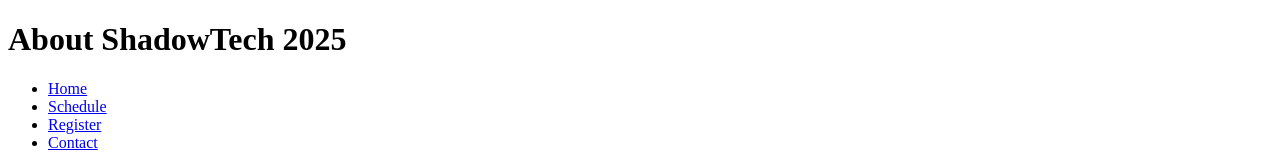
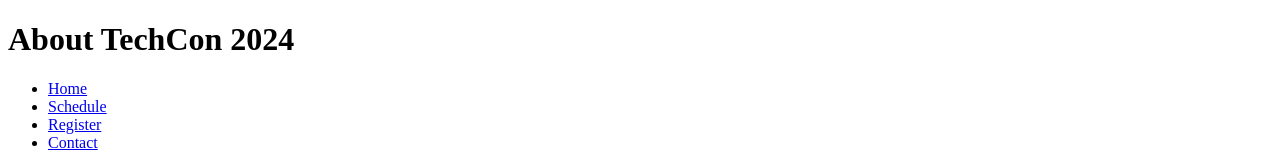
Before and after one commit to Black-Emperor33/TechCon_HTML, a plain HTML site: page techcon_website/about.html in a window 1280 px wide. Shown: the top 160 px of the page. Drawn offline with Linux system fonts and the light colour scheme.

Commit message:
About page

```diff
--- a/techcon_website/about.html
+++ b/techcon_website/about.html
@@ -7,7 +7,7 @@
 </head>
 <body>
 <header>
-    <h1>About ShadowTech 2025</h1>
+    <h1>About TechCon 2024</h1>
     <nav>
         <ul>
             <li><a href="index.html">Home</a></li>
```
